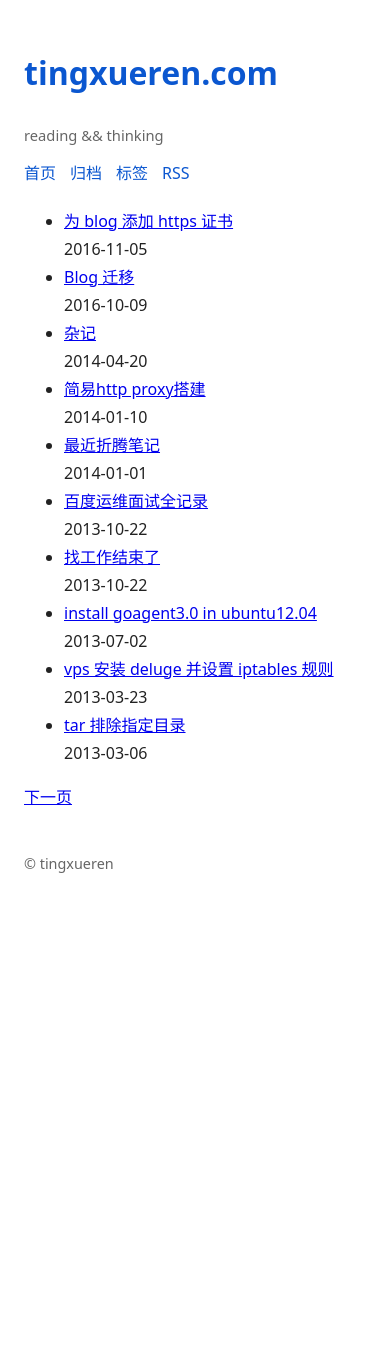
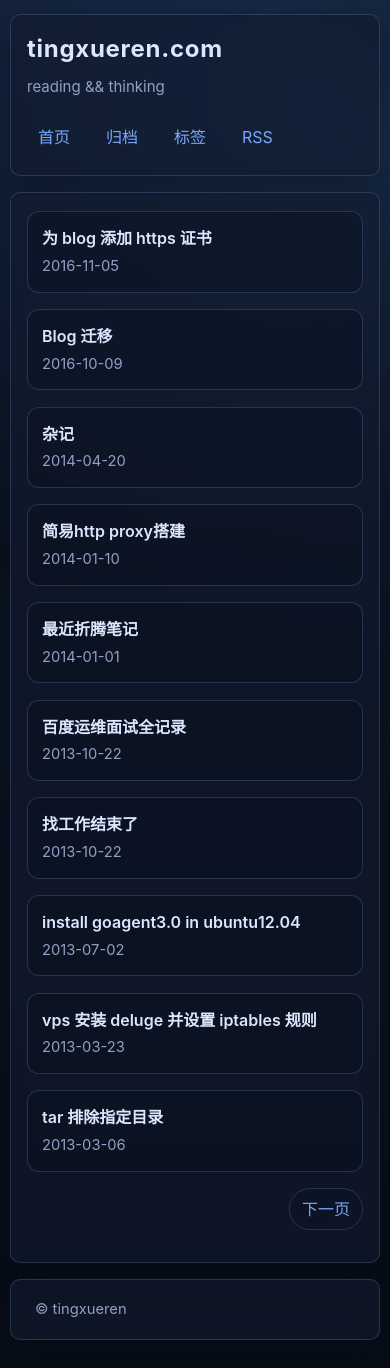
Before and after one commit to tingxueren/tingxueren.github.io, an Astro site: page / in a window 390 px wide. Before the commit the page ends 900 px from the top, so only its background shows below. Built offline with nearby package versions, Linux system fonts and the light colour scheme; Astro itself is replaced by a stand-in of ours.

Commit message:
feat(theme): apply astro-ink style while keeping legacy urls

```diff
--- /dev/null
+++ b/public/robots.txt
@@ -0,0 +1,4 @@
+User-agent: *
+Allow: /
+
+Sitemap: https://tingxueren.com/sitemap-index.xml
--- a/src/layouts/BaseLayout.astro
+++ b/src/layouts/BaseLayout.astro
@@ -1,28 +1,239 @@
 ---
-const { title, description = 'reading && thinking' } = Astro.props;
+const {
+  title,
+  description = 'reading && thinking',
+  currentPath = Astro.url?.pathname ?? '/'
+} = Astro.props;
+
+const pageTitle = title || 'tingxueren.com';
+const canonical = new URL(currentPath, Astro.site ?? Astro.url).toString();
 ---
 <html lang="zh-CN">
   <head>
     <meta charset="utf-8" />
-    <meta name="viewport" content="width=device-width" />
-    <title>{title}</title>
+    <meta name="viewport" content="width=device-width, initial-scale=1" />
+    <title>{pageTitle}</title>
     <meta name="description" content={description} />
+    <link rel="canonical" href={canonical} />
     <link rel="icon" href="/favicon.ico" />
-    <style>
-      :root{--fg:#222;--muted:#666;--bg:#fff;--link:#0b57d0} body{font-family:system-ui,-apple-system,Segoe UI,Roboto,PingFang SC,Hiragino Sans GB,Microsoft YaHei,sans-serif;max-width:900px;margin:0 auto;padding:24px;background:var(--bg);color:var(--fg);line-height:1.75}
-      a{color:var(--link);text-decoration:none} a:hover{text-decoration:underline}
-      header nav{display:flex;gap:14px;flex-wrap:wrap;margin:10px 0 20px}
-      .meta{color:var(--muted);font-size:.92rem}
-      code{background:#f5f5f5;padding:2px 4px;border-radius:4px}
-      pre{padding:14px;overflow:auto;border-radius:8px}
-      footer{margin-top:40px;color:var(--muted);font-size:.9rem}
-      ul{padding-left:20px}
+    <style is:global>
+      :root {
+        --bg: #0b1220;
+        --bg-soft: #111b2e;
+        --panel: rgba(17, 27, 46, 0.66);
+        --line: rgba(125, 156, 214, 0.24);
+        --text: #dce7ff;
+        --muted: #91a0c3;
+        --link: #78a9ff;
+        --link-hover: #9ec0ff;
+        --glow: rgba(120, 169, 255, 0.28);
+      }
+
+      * { box-sizing: border-box; }
+
+      body {
+        margin: 0;
+        color: var(--text);
+        background:
+          radial-gradient(circle at 20% -10%, rgba(61, 99, 175, 0.24), transparent 45%),
+          radial-gradient(circle at 90% 10%, rgba(65, 134, 196, 0.2), transparent 42%),
+          linear-gradient(180deg, #070c17 0%, var(--bg) 50%, #070c17 100%);
+        font-family: "Inter", "Noto Sans SC", "PingFang SC", "Hiragino Sans GB", "Microsoft YaHei", system-ui, sans-serif;
+        line-height: 1.8;
+        -webkit-font-smoothing: antialiased;
+        text-rendering: optimizeLegibility;
+      }
+
+      .container {
+        max-width: 880px;
+        margin: 0 auto;
+        padding: 24px 18px 56px;
+      }
+
+      .site-header,
+      .site-main,
+      .site-footer {
+        border: 1px solid var(--line);
+        border-radius: 14px;
+        background: var(--panel);
+        backdrop-filter: blur(8px);
+        box-shadow: 0 10px 34px rgba(7, 13, 24, 0.45);
+      }
+
+      .site-header {
+        padding: 22px 24px 18px;
+      }
+
+      .site-main {
+        margin-top: 16px;
+        padding: 22px 24px;
+      }
+
+      .site-footer {
+        margin-top: 16px;
+        padding: 16px 24px;
+        color: var(--muted);
+        font-size: 0.92rem;
+      }
+
+      .brand {
+        margin: 0;
+        font-size: clamp(1.5rem, 3.2vw, 2rem);
+        letter-spacing: 0.03em;
+      }
+
+      .brand a { color: var(--text); text-decoration: none; }
+
+      .tagline {
+        margin: 8px 0 0;
+        color: var(--muted);
+        font-size: 0.94rem;
+      }
+
+      nav {
+        margin-top: 16px;
+        display: flex;
+        gap: 14px;
+        flex-wrap: wrap;
+      }
+
+      a {
+        color: var(--link);
+        text-decoration: none;
+        transition: color .2s ease;
+      }
+
+      a:hover { color: var(--link-hover); }
+
+      nav a {
+        padding: 6px 10px;
+        border-radius: 9px;
+        border: 1px solid transparent;
+      }
+
+      nav a:hover {
+        border-color: var(--line);
+        background: rgba(120, 169, 255, 0.08);
+      }
+
+      h1,h2,h3 { line-height: 1.35; margin: 0 0 .8em; }
+      h1 { font-size: clamp(1.45rem, 3vw, 1.85rem); }
+      h2 { font-size: 1.26rem; margin-top: 1.6em; }
+      h3 { font-size: 1.08rem; margin-top: 1.35em; }
+      p { margin: .86em 0; }
+
+      ul, ol { padding-left: 1.35rem; }
+      li + li { margin-top: .4em; }
+
+      hr {
+        border: 0;
+        border-top: 1px solid var(--line);
+        margin: 1.8rem 0;
+      }
+
+      .meta {
+        color: var(--muted);
+        font-size: 0.92rem;
+      }
+
+      .post-list {
+        list-style: none;
+        padding: 0;
+        margin: 0;
+        display: grid;
+        gap: 10px;
+      }
+
+      .post-list li {
+        padding: 12px 14px;
+        border: 1px solid var(--line);
+        border-radius: 12px;
+        background: rgba(8, 14, 27, 0.32);
+      }
+
+      .post-list li a {
+        color: var(--text);
+        font-weight: 600;
+      }
+
+      .pager {
+        margin-top: 16px;
+        display: flex;
+        justify-content: space-between;
+        gap: 12px;
+      }
+
+      .pager a,
+      .pill {
+        display: inline-block;
+        padding: 6px 12px;
+        border-radius: 999px;
+        border: 1px solid var(--line);
+        background: rgba(10, 19, 35, 0.5);
+      }
+
+      article {
+        overflow-wrap: break-word;
+      }
+
+      article img {
+        max-width: 100%;
+        border-radius: 10px;
+      }
+
+      pre {
+        margin: 1rem 0;
+        padding: .9rem 1rem;
+        border-radius: 10px;
+        border: 1px solid var(--line);
+        background: #0a1324 !important;
+        overflow: auto;
+        box-shadow: inset 0 0 0 1px rgba(120, 169, 255, 0.05);
+      }
+
+      code {
+        font-family: "JetBrains Mono", "Fira Code", ui-monospace, SFMono-Regular, Menlo, monospace;
+      }
+
+      :not(pre) > code {
+        font-size: 0.92em;
+        padding: .12em .34em;
+        border-radius: 6px;
+        border: 1px solid rgba(125, 156, 214, 0.2);
+        background: rgba(10, 19, 35, 0.68);
+      }
+
+      blockquote {
+        margin: 1rem 0;
+        padding: .45rem 0 .45rem 1rem;
+        border-left: 3px solid var(--link);
+        color: #c6d5f7;
+      }
+
+      .tag-cloud {
+        list-style: none;
+        padding: 0;
+        margin: 0;
+        display: flex;
+        gap: 10px;
+        flex-wrap: wrap;
+      }
+
+      .tag-cloud li a { margin-right: 4px; }
+
+      @media (max-width: 640px) {
+        .container { padding: 14px 10px 28px; }
+        .site-header, .site-main, .site-footer { border-radius: 10px; }
+        .site-main { padding: 18px 16px; }
+        .site-header { padding: 18px 16px 16px; }
+      }
     </style>
   </head>
   <body>
-    <header>
-      <h1><a href="/">tingxueren.com</a></h1>
-      <div class="meta">reading && thinking</div>
+    <div class="container">
+      <header class="site-header">
+        <h1 class="brand"><a href="/">tingxueren.com</a></h1>
+        <p class="tagline">reading && thinking</p>
         <nav>
           <a href="/">首页</a>
           <a href="/archives/">归档</a>
@@ -30,9 +241,10 @@ const { title, description = 'reading && thinking' } = Astro.props;
           <a href="/rss.xml">RSS</a>
         </nav>
       </header>
-    <main>
+      <main class="site-main">
         <slot />
       </main>
-    <footer>© tingxueren</footer>
+      <footer class="site-footer">© tingxueren</footer>
+    </div>
   </body>
 </html>
--- a/src/pages/index.astro
+++ b/src/pages/index.astro
@@ -5,8 +5,8 @@ import { getAllPosts, paginate, getPostUrl, PER_PAGE } from '../utils/blog.js';
 const posts = await getAllPosts();
 const pager = paginate(posts, 1, PER_PAGE);
 ---
-<BaseLayout title="tingxueren.com">
-  <ul>
+<BaseLayout title="tingxueren.com" currentPath={Astro.url.pathname}>
+  <ul class="post-list">
     {pager.items.map((post) => (
       <li>
         <a href={getPostUrl(post)}>{post.data.title}</a>
@@ -14,5 +14,10 @@ const pager = paginate(posts, 1, PER_PAGE);
       </li>
     ))}
   </ul>
-  {pager.totalPages > 1 && <p><a href="/page/2/">下一页</a></p>}
+  {pager.totalPages > 1 && (
+    <p class="pager">
+      <span></span>
+      <a href="/page/2/">下一页</a>
+    </p>
+  )}
 </BaseLayout>
```
Also changed, not shown: src/pages/[...legacy]/index.astro (+6 -2 lines), src/pages/archives/index.astro (+17 -9 lines), src/pages/page/[page].astro (+9 -5 lines), src/pages/tags/index.astro (+18 -3 lines). Lines whose indentation alone changed are shown as unchanged.
